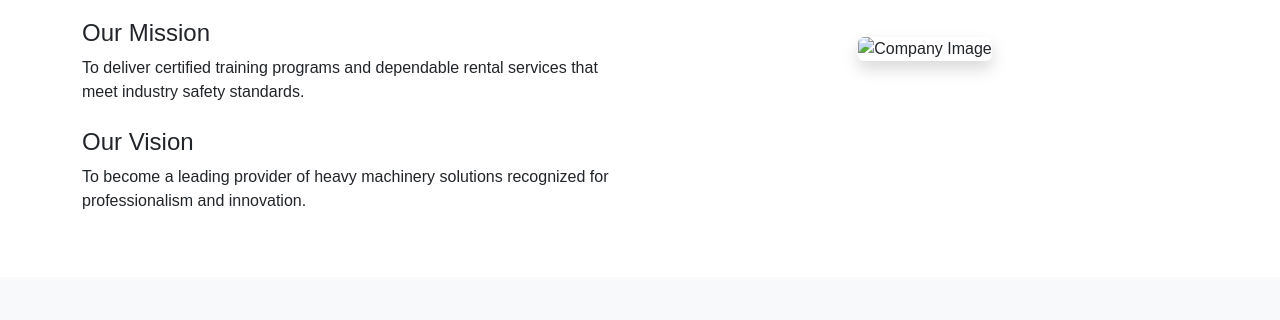
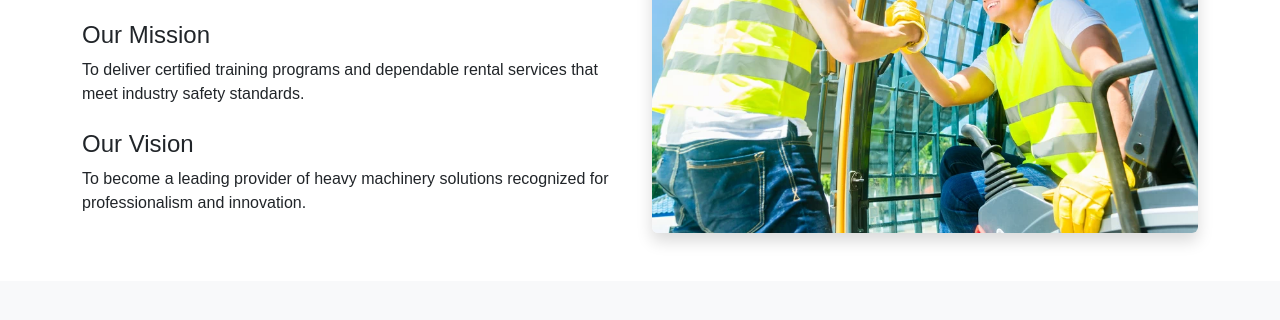
Before and after one commit to sudharshan1822/web-assignment-1, a plain HTML site: page about.html in a window 1280 px wide. Shown: the part 235-555 px from the top of the page. Drawn offline with nearby package versions, Linux system fonts and the light colour scheme; files that its build step writes are made by us from their sources.

Commit message:
Update about.html

```diff
--- a/about.html
+++ b/about.html
@@ -64,7 +64,7 @@
 
                 <!-- Image Column -->
                 <div class="col-md-6 text-center">
-                    <img src="./image/image3.jpeg" alt="Company Image" class="img-fluid rounded shadow">
+                    <img src="image3.jpeg" alt="Company Image" class="img-fluid rounded shadow">
                 </div>
 
             </div>
```
